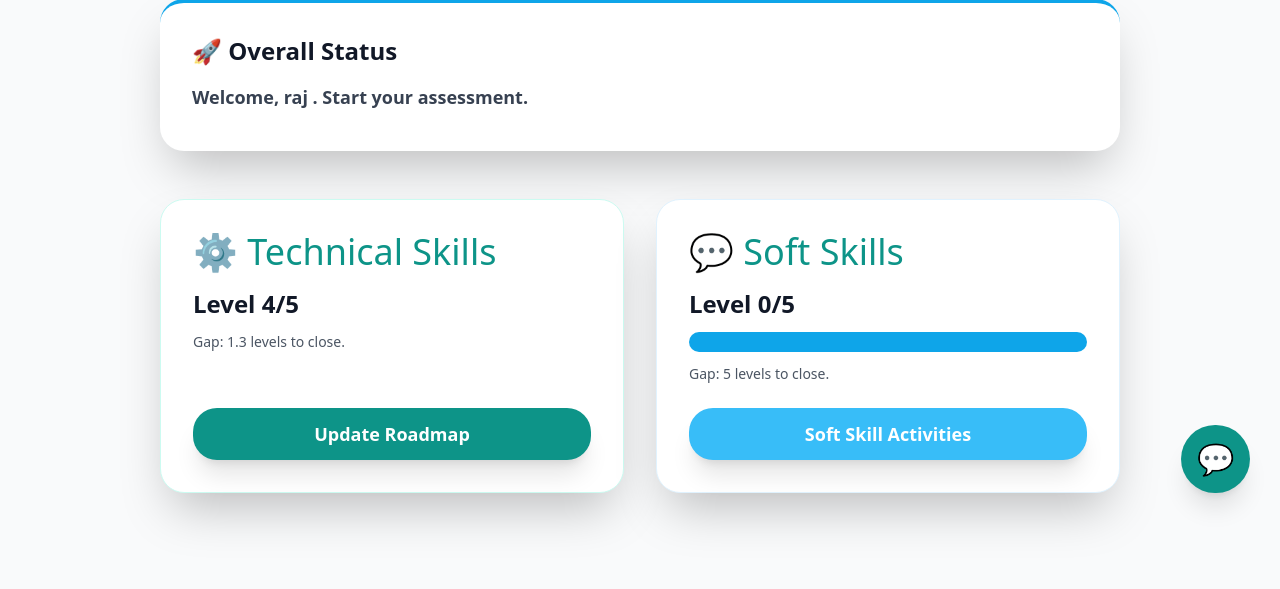
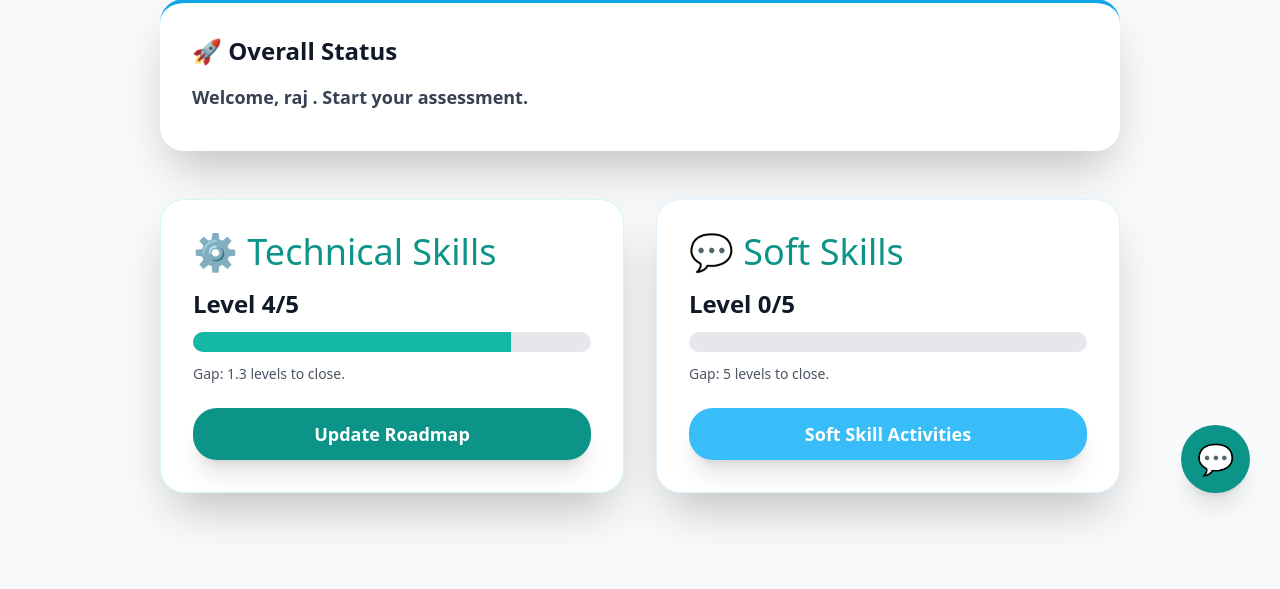
Before and after one commit to sanyogita-somwanshi/skillsync, a Flask app: page /dashboard in a window 1280 px wide. Shown: the part 277-866 px from the top of the page. Run offline with Flask 3, Linux system fonts and the light colour scheme; a user stored in the database is signed in; data comes from the database, SQL or seed files in the repository; parts of the project's set-up code (start-up, migrations or seed data) failed here and were passed over; some libraries are stand-ins or nearby versions.

Commit message:
Update dashboard.html

```diff
--- a/backend/templates/dashboard.html
+++ b/backend/templates/dashboard.html
@@ -38,22 +38,33 @@
             </div>
 
             <div class="grid md:grid-cols-2 gap-8">
+                <!-- Technical Skills Card -->
                 <div class="p-8 bg-white rounded-xl-lg shadow-2xl border border-teal-100 flex flex-col justify-between hover:shadow-teal-300/50 transition-ease">
                     <div>
                         <div class="text-4xl text-teal-600 mb-4">⚙️ Technical Skills</div>
                         <h2 class="text-2xl font-bold mb-3 text-gray-900">Level {{ gaps['Technical']['level'] }}/5</h2>
+
+                        <!-- Added Progress Bar for Technical Skills -->
+                        <div class="h-5 bg-gray-200 rounded-full overflow-hidden mb-3">
+                            <div class="bg-teal-500 h-full" style="width: {{ (gaps['Technical']['level']|int * 20) }}%;"></div>
+                        </div>
+
                         <p class="text-sm text-gray-600 mb-6">Gap: {{ gaps['Technical']['total_gap'] }} levels to close.</p>
                     </div>
                     <a href="{{ url_for('technical_roadmap') }}" class="color-primary text-white font-bold text-lg py-3 w-full rounded-xl-lg shadow-xl hover:opacity-90 text-center">Update Roadmap</a>
                 </div>
 
+                <!-- Soft Skills Card -->
                 <div class="p-8 bg-white rounded-xl-lg shadow-2xl border border-sky-100 flex flex-col justify-between hover:shadow-sky-300/50 transition-ease">
                     <div>
                         <div class="text-4xl text-teal-600 mb-4">💬 Soft Skills</div>
                         <h2 class="text-2xl font-bold mb-3 text-gray-900">Level {{ gaps['Soft']['level'] }}/5</h2>
+
+                        <!-- FIXED: Removed extra single quotes inside style tag -->
                         <div class="h-5 bg-gray-200 rounded-full overflow-hidden mb-3">
-                            <div class="bg-sky-500 h-full" style="width: '{{ (gaps['Soft']['level']|int * 20) }}%';"></div>
+                            <div class="bg-sky-500 h-full" style="width: {{ (gaps['Soft']['level']|int * 20) }}%;"></div>
                         </div>
+
                         <p class="text-sm text-gray-600 mb-6">Gap: {{ gaps['Soft']['total_gap'] }} levels to close.</p>
                     </div>
                     <a href="{{ url_for('non_tech') }}" class="color-accent text-white font-bold text-lg py-3 w-full rounded-xl-lg shadow-xl hover:opacity-90 text-center">Soft Skill Activities</a>
```
